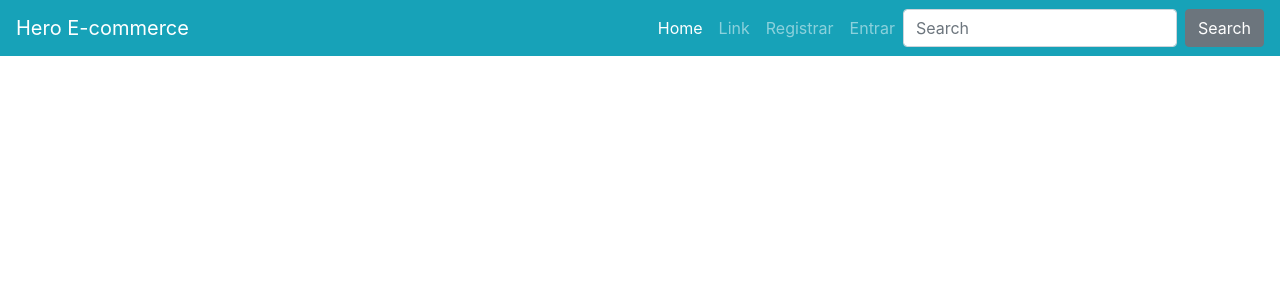
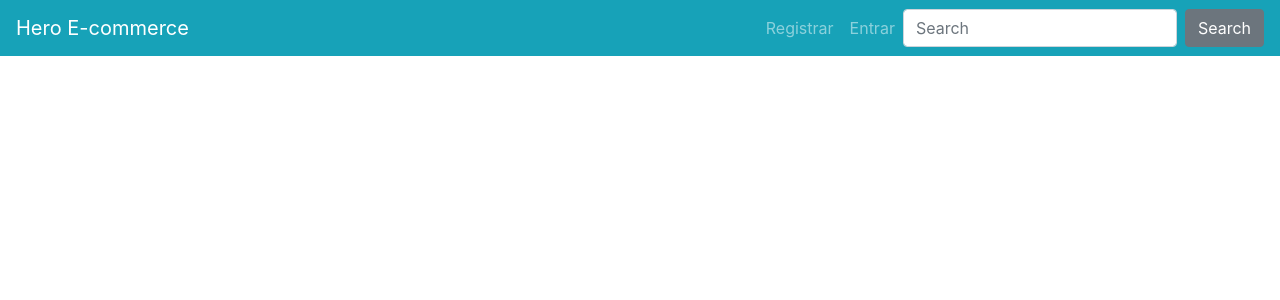
Before and after one commit to gustavof04/hero-ecommerce, a Django app: page / in a window 1280 px wide. Shown: the top 300 px of the page. Run offline with Django 5.2, Linux system fonts and the light colour scheme; data that the repository does not hold is empty; some libraries are stand-ins or nearby versions.

Commit message:
style: Remove list items inutilizados

```diff
--- a/templates/partials/_nav.html
+++ b/templates/partials/_nav.html
@@ -9,13 +9,6 @@
 
     <div class="collapse navbar-collapse" id="navbarSupportedContent">
         <ul class="navbar-nav ml-auto">
-            <li class="nav-item active">
-                <a class="nav-link" href="#">Home <span class="sr-only">(current)</span></a>
-            </li>
-            <li class="nav-item">
-                <a class="nav-link" href="#">Link</a>
-            </li>
-
             {% if request.user.is_authenticated %}
             <li class="nav-item dropdown">
                 <a class="nav-link dropdown-toggle" href="#" id="navbarDropdown" role="button"
```
